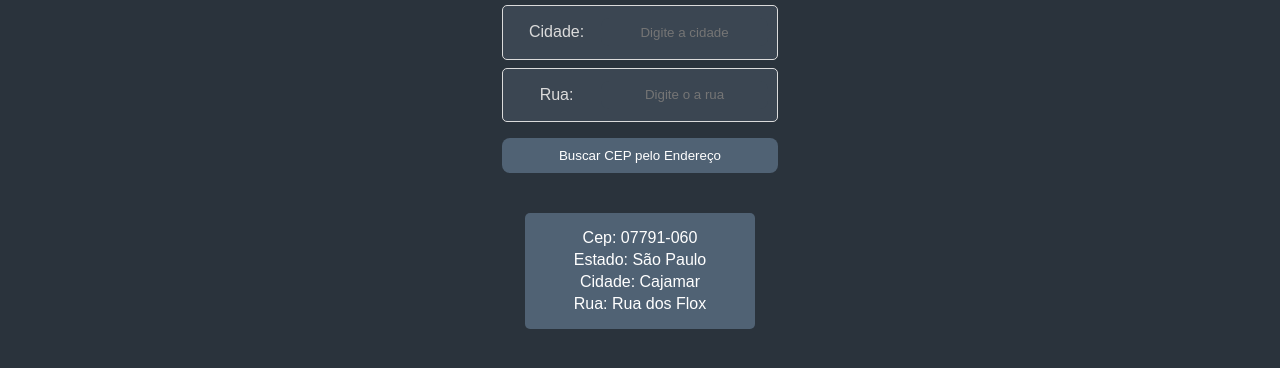
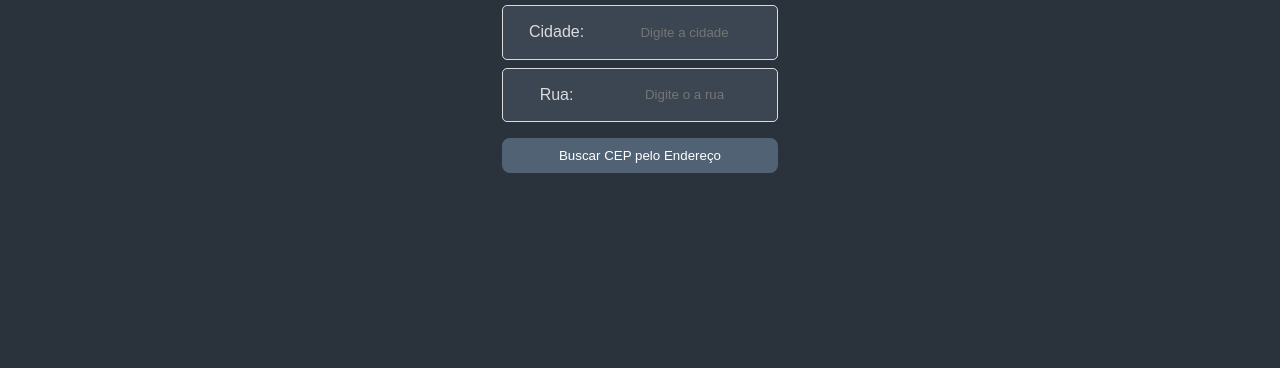
Before and after one commit to N3RZ2008/buscaCep, a plain HTML site: page busca_cep.html in a window 1280 px wide. Shown: the part 214-582 px from the top of the page. Drawn offline with Linux system fonts and the light colour scheme.

Commit message:
CSS Update

```diff
--- a/busca_cep.html
+++ b/busca_cep.html
@@ -38,8 +38,6 @@
             <button onclick="buscaCEP()">Buscar CEP pelo Endereço</button>
         </div>
     </div>
-    <div class="results">
-        <div class="result"><p>Cep: 07791-060</p><p>Estado: São Paulo</p><p>Cidade: Cajamar</p><p>Rua: Rua dos Flox</p></div>
-    </div>
+    <div class="results"></div>
 </body>
 </html>
```
